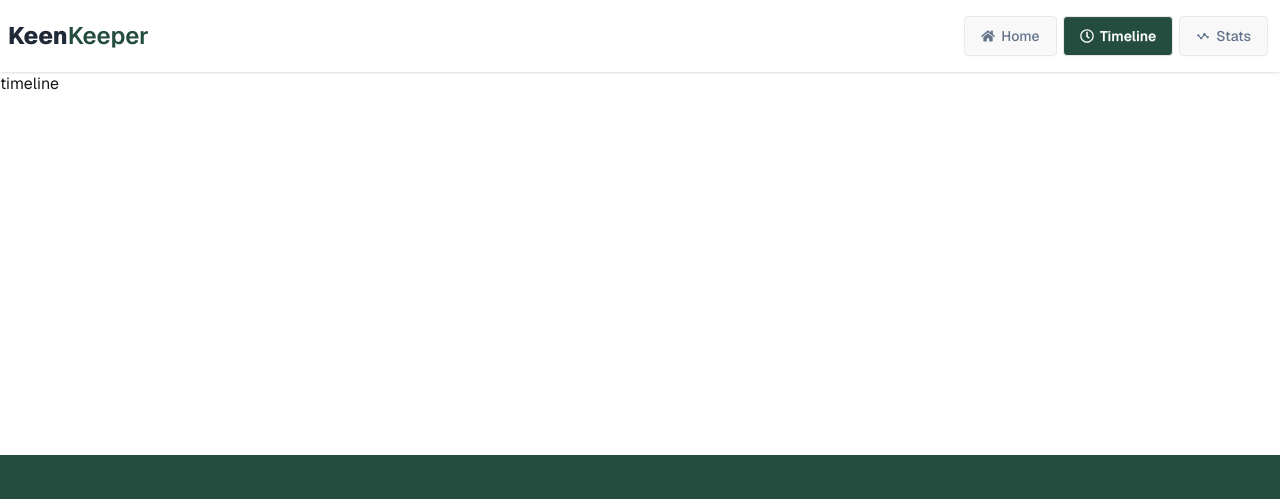
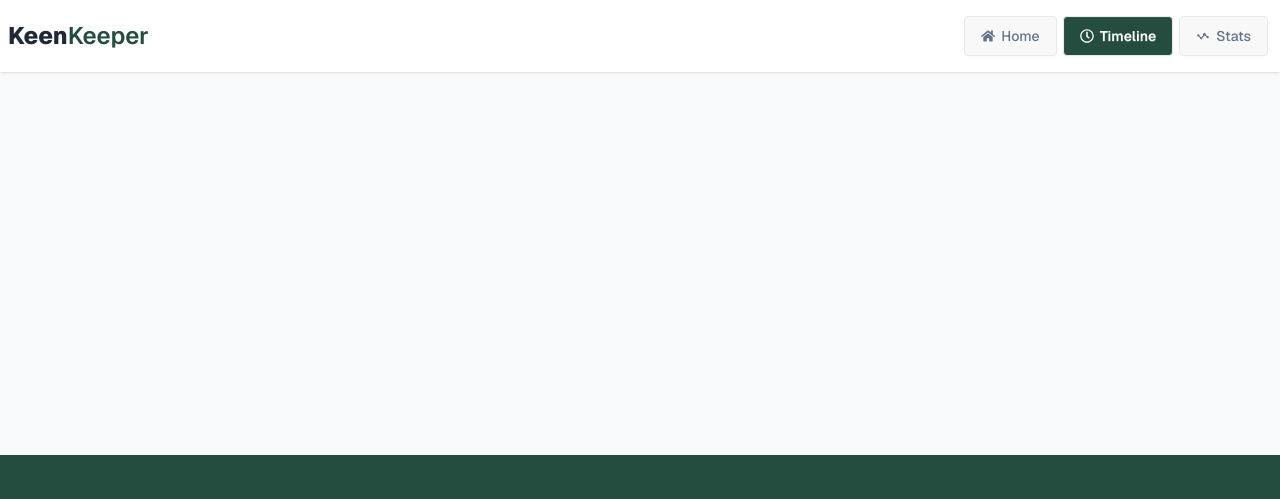
Before and after one commit to kaziontor7/Keen-Keeper, a React (Vite) app: page /timeline in a window 1280 px wide. Shown: the top 499 px of the page. Built offline with nearby package versions, Linux system fonts and the light colour scheme.

Commit message:
added timeline data

```diff
--- /dev/null
+++ b/src/Context/FriendContext.jsx
@@ -0,0 +1,44 @@
+import React, { useState } from 'react';
+import { StoredFriendContext } from './context';
+
+
+
+const FriendContext = ({children}) => {
+    const [calls,setCalls]=useState([]);
+    const handleCalls = (name)=>{
+        const newEntry = {
+            name: name,
+            time: new Date().toLocaleString(),
+            type: 'Call'
+        }
+       setCalls([...calls,newEntry])
+    }
+    const handleTexts = (name)=>{
+        const newEntry = {
+            name: name,
+            time: new Date().toLocaleString(),
+            type: 'Message'
+        }
+       setCalls([...calls,newEntry])
+    }
+    const handleVideoCalls = (name)=>{
+        const newEntry = {
+            name: name,
+            time: new Date().toLocaleString(),
+            type: 'Video Call'
+        }
+       setCalls([...calls,newEntry])
+    }
+
+    const data={
+        calls,
+        handleCalls,
+        handleTexts,
+        handleVideoCalls
+    }
+    return (
+        <StoredFriendContext value={data}>{children}</StoredFriendContext>
+    );
+};
+
+export default FriendContext;
--- /dev/null
+++ b/src/Context/context.jsx
@@ -0,0 +1,3 @@
+import { createContext } from "react";
+
+export const StoredFriendContext = createContext();
--- a/src/Layout/MainLayout.jsx
+++ b/src/Layout/MainLayout.jsx
@@ -7,7 +7,7 @@ const MainLayout = () => {
     return (
         <div className='flex flex-col min-h-screen'>
             <NavBar></NavBar>
-            <main className='grow'>
+            <main className='grow bg-[#F8FAFC]'>
                 <Outlet></Outlet>
             </main>
 
--- a/src/Pages/FriendDetails.jsx
+++ b/src/Pages/FriendDetails.jsx
@@ -1,10 +1,12 @@
-import React from 'react';
+import React, { useContext } from 'react';
 import { FiArchive, FiPhoneCall } from 'react-icons/fi';
 import { LuMessageSquareText, LuVideo } from 'react-icons/lu';
 import { RiDeleteBin6Line, RiNotificationSnoozeLine } from 'react-icons/ri';
 import { useLoaderData, useParams } from 'react-router';
+import { StoredFriendContext } from '../Context/context';
 
 const FriendDetails = () => {
+    const {handleCalls,handleTexts,handleVideoCalls}= useContext(StoredFriendContext);
     const friends = useLoaderData();
     const {id} = useParams();
     const selectedFriend = friends.find(friend=> friend.id == id);
@@ -59,12 +61,12 @@ const FriendDetails = () => {
             <div className='shadow space-y-4 p-6 bg-white rounded-lg'>
             <p className='dark-green font-medium text-xl'>Quick Check-In</p>
             <div className='grid grid-cols-1 md:grid-cols-3 gap-4 '>
-                <button className='max-sm:mx-auto btn flex flex-col h-full p-4 w-full text-lg items-center justify-center'><span className='text-3xl black font-bold'><FiPhoneCall /></span> Call
+                <button onClick={()=>handleCalls(name)} className='max-sm:mx-auto btn flex flex-col h-full p-4 w-full text-lg items-center justify-center'><span className='text-3xl black font-bold'><FiPhoneCall /></span> Call
             </button>
-                <button className='max-sm:mx-auto btn flex flex-col h-full p-4 w-full text-lg items-center justify-center'><span className='text-3xl black font-bold'><LuMessageSquareText />
+                <button onClick={()=>handleTexts(name)} className='max-sm:mx-auto btn flex flex-col h-full p-4 w-full text-lg items-center justify-center'><span className='text-3xl black font-bold'><LuMessageSquareText />
 </span> Text
             </button>
-                <button className='max-sm:mx-auto btn flex flex-col h-full p-4 w-full text-lg items-center justify-center'><span className='text-3xl black font-bold'><LuVideo />
+                <button onClick={()=>handleVideoCalls(name)} className='max-sm:mx-auto btn flex flex-col h-full p-4 w-full text-lg items-center justify-center'><span className='text-3xl black font-bold'><LuVideo />
 </span> Video
             </button>
             </div>
--- a/src/Pages/Timeline.jsx
+++ b/src/Pages/Timeline.jsx
@@ -1,9 +1,35 @@
-import React from 'react';
+import React, { useContext } from 'react';
+import { StoredFriendContext } from '../Context/context';
+import { IoCall } from 'react-icons/io5';
+import { IoIosVideocam } from 'react-icons/io';
+import { RiMessage3Fill } from 'react-icons/ri';
 
 const Timeline = () => {
+    const {calls} = useContext(StoredFriendContext)
     return (
-        <div>
-            timeline
+        <div className=''>
+            <div className='w-9/10 md:w-8/10 mx-auto'>
+           {
+            calls.map((call,i)=><div className='flex items-center gap-4 p-4 bg-white shadow rounded-lg my-6' key={i}>
+                <div>
+                    {
+                        call.type === 'Call' && <div><IoCall className='text-4xl' /></div>
+                    }
+                    {
+                        call.type === 'Video Call' && <div><IoIosVideocam className='text-4xl' /></div>
+                    }
+                    {
+                        call.type === 'Message' && <div><RiMessage3Fill className='text-4xl' /></div>
+                    }
+                </div>
+                <div>
+                 <p className='text-lg gray'><span className='font-medium text-xl dark-green'>{call.type}</span> with {call.name}</p>
+                 <p className='font-medium gray'>{call.time}</p>
+                </div>
+            </div>)
+           }
+            </div>
+
         </div>
     );
 };
--- a/src/main.jsx
+++ b/src/main.jsx
@@ -3,9 +3,12 @@ import { createRoot } from 'react-dom/client'
 import './index.css'
 import { RouterProvider } from 'react-router'
 import { router } from './Routes/Routes'
+import FriendContext from './Context/FriendContext'
 
 createRoot(document.getElementById('root')).render(
   <StrictMode>
+    <FriendContext>
       <RouterProvider router={router}></RouterProvider>
+    </FriendContext>
   </StrictMode>,
 )
```
